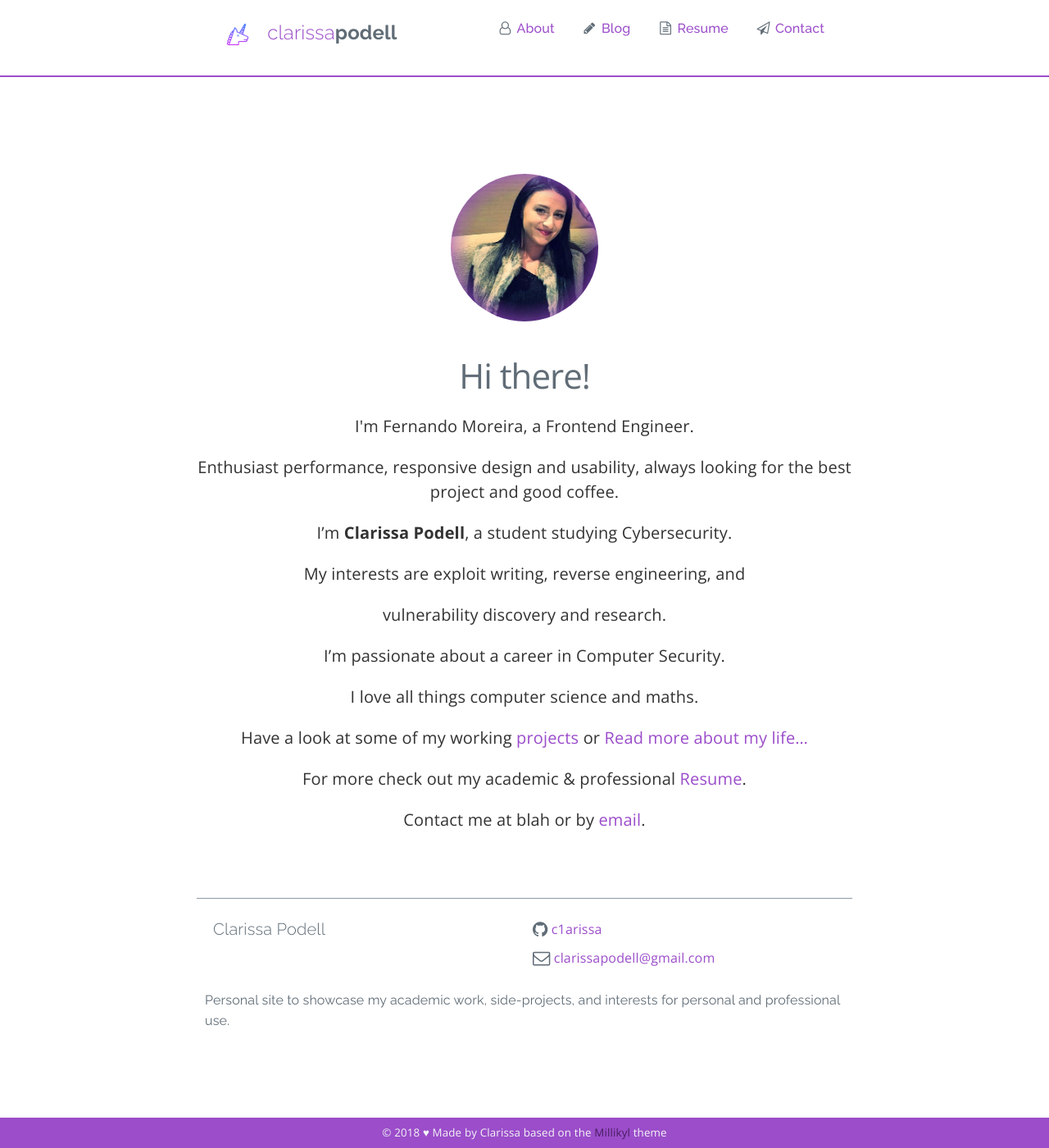
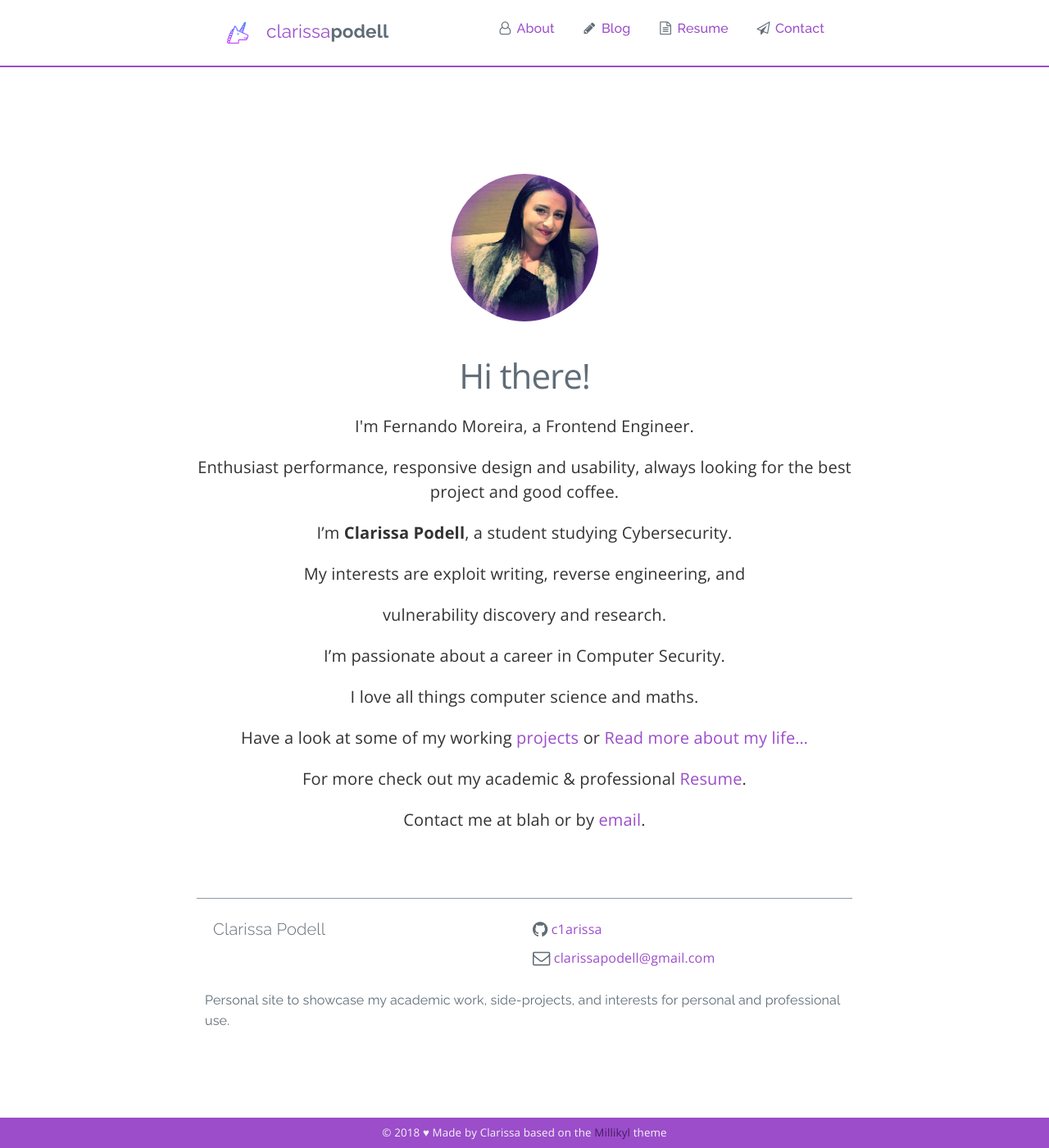
Before and after one commit to c1arissa/c1arissa.github.io, a Jekyll site: the page built from index.md, in a window 1280 px wide and 1400 px high. Shown: the whole window at 82% size. Built offline with Jekyll 4.4.1, drawn with Linux system fonts in a browser that asks for light colours.

Commit message:
Update main.scss

```diff
--- a/css/main.scss
+++ b/css/main.scss
@@ -74,8 +74,8 @@ $on-laptop:        800px;
 		font-family: 'Raleway', sans-serif;
 		color: #a6a6a6;
 		display: inline-block;
-		@extend h5;
-		//font-size: 20px;
+		//@extend h5;
+		font-size: 1.4em;
 		line-height: 1.5;
 		padding: 14px 14px;
 	}
```
